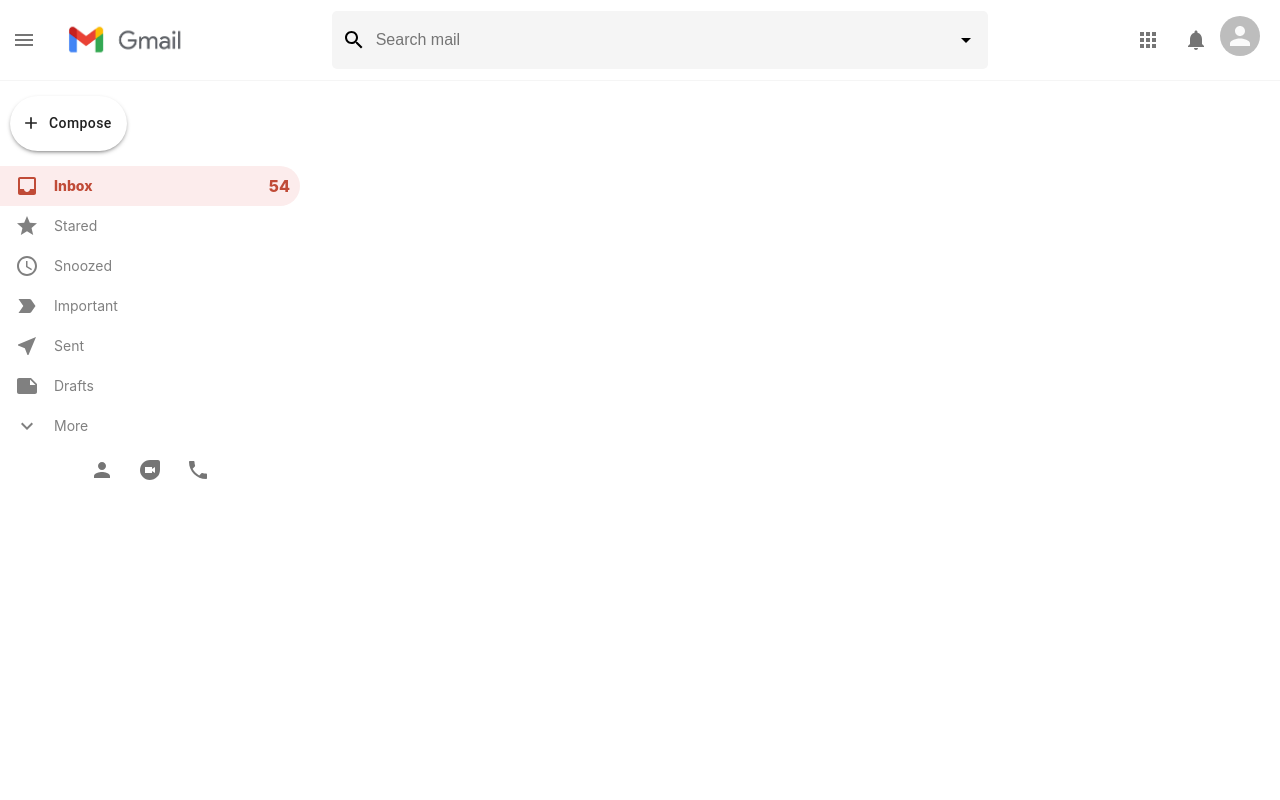
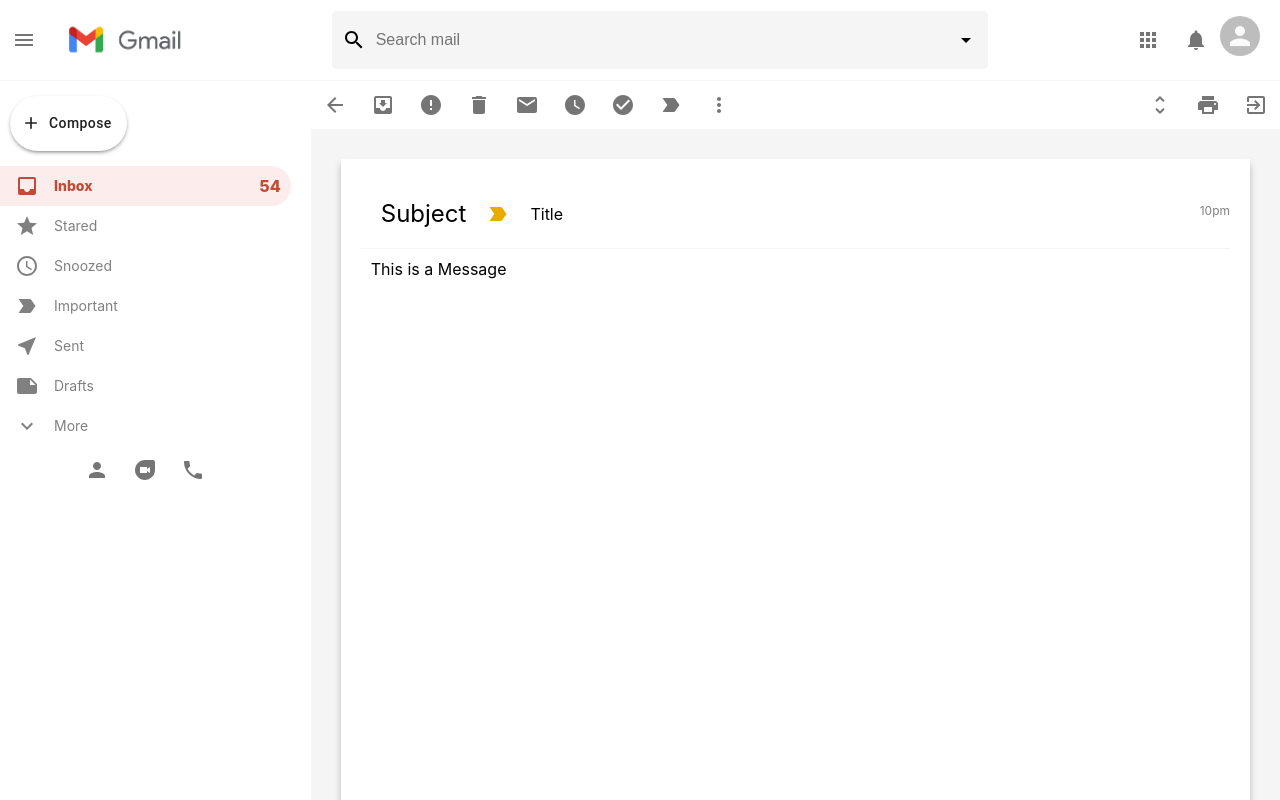
Before and after one commit to KeyurDiwan/gmail-template, a React (Create React App) app: page /mail in a window 1280 px wide. Shown: the top 800 px of the page. Built offline with nearby package versions, Linux system fonts and the light colour scheme.

Commit message:
work on message dialog Box..!

```diff
--- a/package.json
+++ b/package.json
@@ -11,6 +11,7 @@
     "@testing-library/user-event": "^7.2.1",
     "react": "^17.0.2",
     "react-dom": "^17.0.2",
+    "react-hook-form": "^7.24.1",
     "react-redux": "^7.2.6",
     "react-router-dom": "^6.2.1",
     "react-scripts": "5.0.0"
--- a/src/Mail.css
+++ b/src/Mail.css
@@ -0,0 +1,63 @@
+.mail {
+    flex: 1;
+    background-color:whitesmoke;
+
+}
+
+.mail__tools {
+    display: flex;
+    justify-content: space-between;
+    background-color:white;
+}
+
+.mail__toolsLeft {
+    display: flex;
+}
+
+.mail__roolsRight {
+
+}
+
+.mail__body {
+    display: flex;
+    flex-direction: column;
+    margin: 30px;
+    background-color: white;
+    padding:20px;
+    height: 100vh;
+    box-shadow: 0px 5px 7px 0px rgba(0, 0, 0, 0.24);
+}
+
+.mail__bodyHeader {
+    display: flex;
+    align-items: center;
+    border-bottom: 1px solid whitesmoke;
+    padding: 20px;
+    position: relative;
+}
+.mail__important {
+    color: #e8ab02 !important;
+}
+
+.mail__bodyHeader > h2 {
+    font-weight:400;
+    margin-right:  20px;
+}
+
+.mail__bodyHeader > p{
+    margin-left:  20px;
+}
+
+.mail__time {
+    position: absolute;
+    top: 24px;
+    right: 0;
+    font-size:12px;
+    color: gray;
+}
+
+.mail__message > p{
+    padding:10px;
+    margin-right: 20px;
+    overflow-wrap: break-word;
+}
--- a/src/Mail.js
+++ b/src/Mail.js
@@ -1,8 +1,72 @@
+import { IconButton } from '@material-ui/core';
+import { ArrowBack, CheckCircle, Delete, Email, Error, ExitToApp, LabelImportant, MoreVert, MoveToInbox, Print, UnfoldMore, WatchLater } from '@material-ui/icons';
 import React from 'react';
+import { useNavigate } from 'react-router-dom';
 import './Mail.css';
 
 function Mail() {
-  return <div></div>;
+    const history = new useNavigate();
+
+    return <div className = "mail">
+        <div className="mail__tools">
+            <div className="mail__toolsLeft">
+
+                <IconButton onClick={() => history('/')}>
+                     <ArrowBack />
+                </IconButton>
+
+                <IconButton>
+                    <MoveToInbox />
+                </IconButton>
+                <IconButton>
+                    <Error />
+                </IconButton>
+                <IconButton>
+                    <Delete />
+                </IconButton>
+                <IconButton>
+                    <Email />
+                </IconButton>
+                <IconButton>
+                    <WatchLater />
+                </IconButton>
+                <IconButton>
+                    <CheckCircle />
+                </IconButton>
+                <IconButton>
+                    <LabelImportant />
+                </IconButton>
+                <IconButton>
+                    <MoreVert />
+                </IconButton>
+            </div>
+
+            <div className="mail__toolsRight">
+                <IconButton>
+                    <UnfoldMore />
+                </IconButton>
+                <IconButton>
+                    <Print />
+                </IconButton>
+                <IconButton>
+                    <ExitToApp />
+                </IconButton>
+            </div>
+        </div>
+
+        <div className="mail__body">
+            <div className="mail__bodyHeader">
+                <h2>Subject</h2>
+                <LabelImportant className="mail__important" />
+                <p>Title</p>
+                <p className="mail__time">10pm</p>
+            </div>
+
+            <div className="mail__message">
+               <p> This is a Message</p>
+            </div>
+        </div>
+  </div>
 }
 
 export default Mail;
--- a/src/app/store.js
+++ b/src/app/store.js
@@ -1,8 +1,8 @@
 import { configureStore } from '@reduxjs/toolkit';
-import counterReducer from '../features/counterSlice';
+import mailReducer from '../features/mailSlice';
 
 export const store = configureStore({
   reducer: {
-    counter: counterReducer,
+    mail: mailReducer,
   },
 });
--- a/src/features/counterSlice.js
+++ /dev/null
@@ -1,56 +0,0 @@
-import { createAsyncThunk, createSlice } from '@reduxjs/toolkit';
-// import { fetchCount } from './counterAPI';
-
-const initialState = {
-  value: 0,
-  status: 'idle',
-};
-
-// The function below is called a thunk and allows us to perform async logic. It
-// can be dispatched like a regular action: `dispatch(incrementAsync(10))`. This
-// will call the thunk with the `dispatch` function as the first argument. Async
-// code can then be executed and other actions can be dispatched. Thunks are
-// typically used to make async requests.
-
-export const counterSlice = createSlice({
-  name: 'counter',
-  initialState,
-  // The `reducers` field lets us define reducers and generate associated actions
-  reducers: {
-    increment: (state) => {
-      // Redux Toolkit allows us to write "mutating" logic in reducers. It
-      // doesn't actually mutate the state because it uses the Immer library,
-      // which detects changes to a "draft state" and produces a brand new
-      // immutable state based off those changes
-      state.value += 1;
-    },
-    decrement: (state) => {
-      state.value -= 1;
-    },
-    // Use the PayloadAction type to declare the contents of `action.payload`
-    incrementByAmount: (state, action) => {
-      state.value += action.payload;
-    },
-  },
-  // The `extraReducers` field lets the slice handle actions defined elsewhere,
-  // including actions generated by createAsyncThunk or in other slices.
-
-});
-
-export const { increment, decrement, incrementByAmount } = counterSlice.actions;
-
-// The function below is called a selector and allows us to select a value from
-// the state. Selectors can also be defined inline where they're used instead of
-// in the slice file. For example: `useSelector((state: RootState) => state.counter.value)`
-export const selectCount = (state) => state.counter.value;
-
-// We can also write thunks by hand, which may contain both sync and async logic.
-// Here's an example of conditionally dispatching actions based on current state.
-export const incrementIfOdd = (amount) => (dispatch, getState) => {
-  const currentValue = selectCount(getState());
-  if (currentValue % 2 === 1) {
-    dispatch(incrementByAmount(amount));
-  }
-};
-
-export default counterSlice.reducer;
--- /dev/null
+++ b/src/features/mailSlice.js
@@ -0,0 +1,35 @@
+import { createAsyncThunk, createSlice } from '@reduxjs/toolkit';
+
+
+const initialState = {
+ sendMessageIsOpen: false,
+};
+
+
+export const mailSlice = createSlice({
+  name: 'mail',
+  initialState,
+
+  reducers: {
+    openSendMessage: (state) => {
+
+      state.sendMessageIsOpen = true;
+    },
+    closwSendMessage: (state) => {
+      state.sendMessageIsOpen = false;
+    },
+
+    incrementByAmount: (state, action) => {
+      state.value += action.payload;
+    },
+  },
+
+
+});
+
+export const { openSendMessage, closwSendMessage } = mailSlice.actions;
+
+
+export const selectSendMessageIsOpen = state => state.mail.sendMessageIsOpen;
+
+export default mailSlice.reducer;
```
Also changed, not shown: src/SendMail.css (added, +68 -0 lines), src/SendMail.js (added, +73 -0 lines), src/EmailRow.css (line endings or trailing spaces), 1 other file (tests, documents, lock files or other folders).
